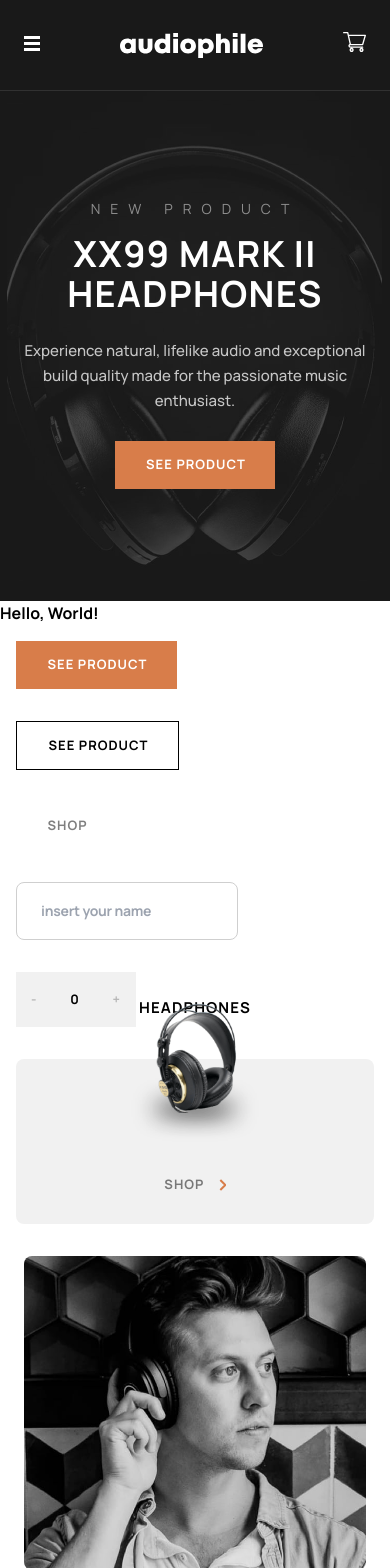
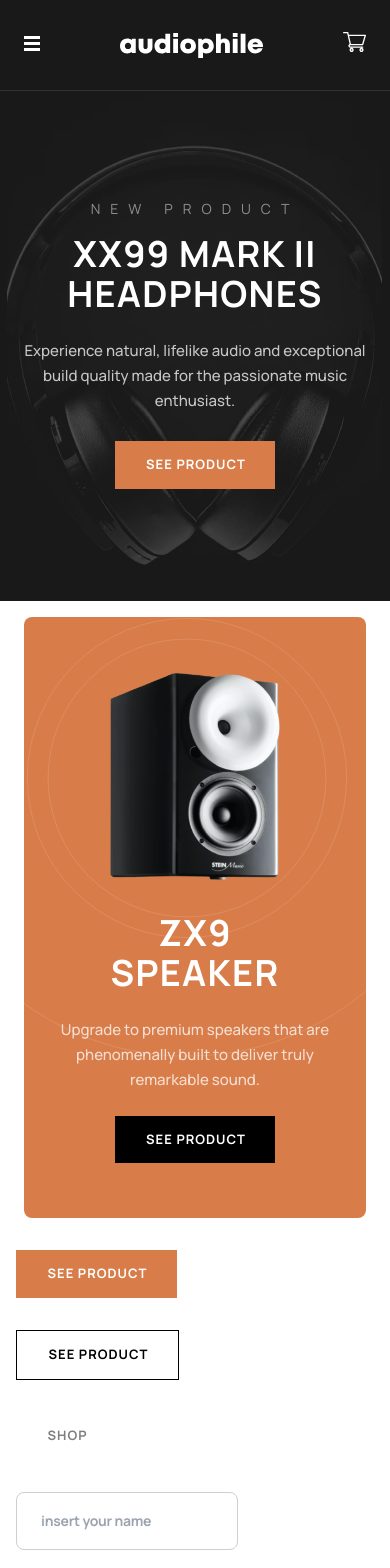
Before and after one commit to mehdi-zibout/audiophile-ecommerce, a Next.js app: page / in a window 390 px wide. Shown: the top 1568 px of the page. Built offline with nearby package versions, Linux system fonts and the light colour scheme.

Commit message:
add showcase mobile

```diff
--- a/app/globals.css
+++ b/app/globals.css
@@ -13,6 +13,9 @@
   .btn-secondary {
     @apply  text-black hover:bg-black hover:text-white border border-black
   }
+  .btn-secondary-inverted {
+    @apply  bg-black hover:bg-[#4C4C4C] text-white
+  }
   .btn-ghost {
     @apply text-black text-opacity-50 hover:text-[#D87D4A] hover:text-opacity-100
   }
--- a/app/page.tsx
+++ b/app/page.tsx
@@ -8,6 +8,7 @@ import Footer from "@/components/Footer";
 import CatButton from "@/components/CatButton";
 import catImage from "@/assets/shared/desktop/image-category-thumbnail-headphones.png";
 import Hero from "@/components/Hero";
+import Showcase1 from "@/components/Showcase1";
 
 const manrope = Manrope({ subsets: ["latin"] });
 
@@ -21,7 +22,9 @@ export default function Home() {
           <Navbar />
           <Hero />
         </div>
-        Hello, World!
+        <div className="my-4 px-6">
+          <Showcase1 />
+        </div>
         <div className="p-4">
           <button className="btn btn-primary">see product</button>
         </div>
--- a/assets/Icons.tsx
+++ b/assets/Icons.tsx
@@ -75,3 +75,15 @@ export function SvgIconRightArrow(props: SVGProps<SVGSVGElement>) {
     </svg>
   );
 }
+
+export function SvgCerclesPattern(props: SVGProps<SVGSVGElement>) {
+  return (
+    <svg {...props} width="944" height="944" xmlns="http://www.w3.org/2000/svg">
+      <g stroke="#FFF" fill="none" fillRule="evenodd" opacity=".202">
+        <circle cx="472" cy="472" r="235.5" />
+        <circle cx="472" cy="472" r="270.5" />
+        <circle cx="472" cy="472" r="471.5" />
+      </g>
+    </svg>
+  );
+}
--- /dev/null
+++ b/components/Showcase1.tsx
@@ -0,0 +1,34 @@
+import { SvgCerclesPattern } from "@/assets/Icons";
+import heroImgDesktop from "@/assets/home/desktop/image-speaker-zx9.png";
+import heroImgMobile from "@/assets/home/mobile/image-speaker-zx9.png";
+import heroImgTablet from "@/assets/home/tablet/image-speaker-zx9.png";
+import Image from "next/image";
+
+function Showcase1() {
+  return (
+    <div className="bg-[#D87D4A] relative py-[55px] px-6 rounded-lg overflow-hidden">
+      <SvgCerclesPattern className="absolute left-[-309px] bottom-[-32px] scale-[0.59] " />
+      <Image
+        src={heroImgMobile}
+        alt="ZX9 SPEAKER"
+        className="relative z-10 mx-auto"
+        height={207}
+        width={172.25}
+      />
+      <div className="text-center relative z-10">
+        <h2 className="tablet:text-h1 mt-8 mb-6 text-white uppercase text-[2.25rem] leading-[40px] tracking-[1.29px]">
+          ZX9
+          <br className="tablet:hidden" />
+          SPEAKER
+        </h2>
+        <p className="text-body text-white text-opacity-75 mb-6">
+          Upgrade to premium speakers that are phenomenally built to deliver
+          truly remarkable sound.
+        </p>
+        <button className="btn btn-secondary-inverted">see product</button>
+      </div>
+    </div>
+  );
+}
+
+export default Showcase1;
```
